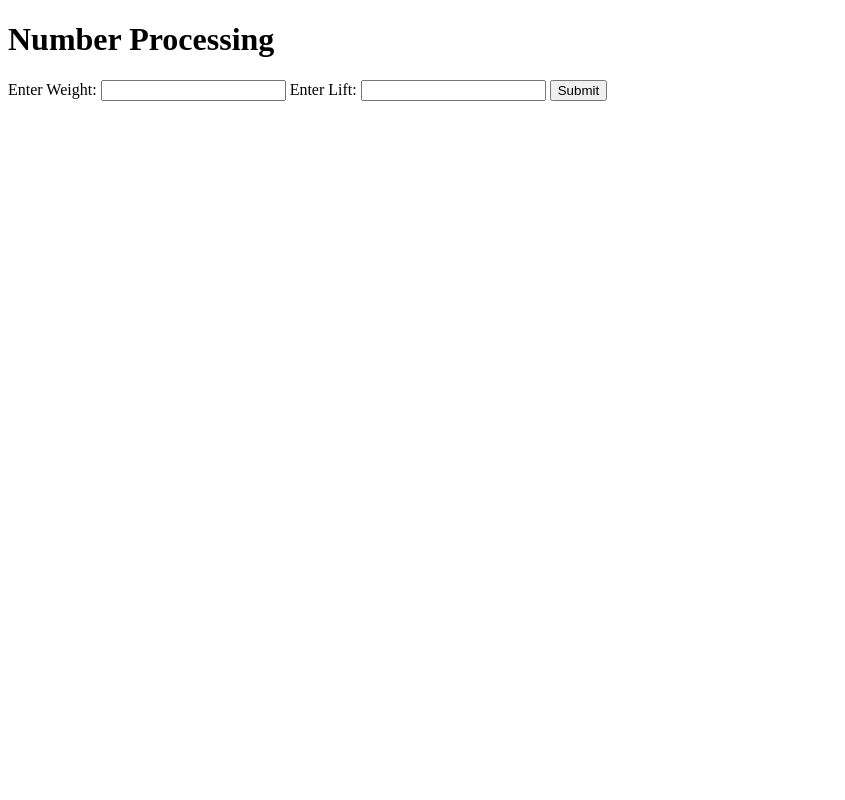
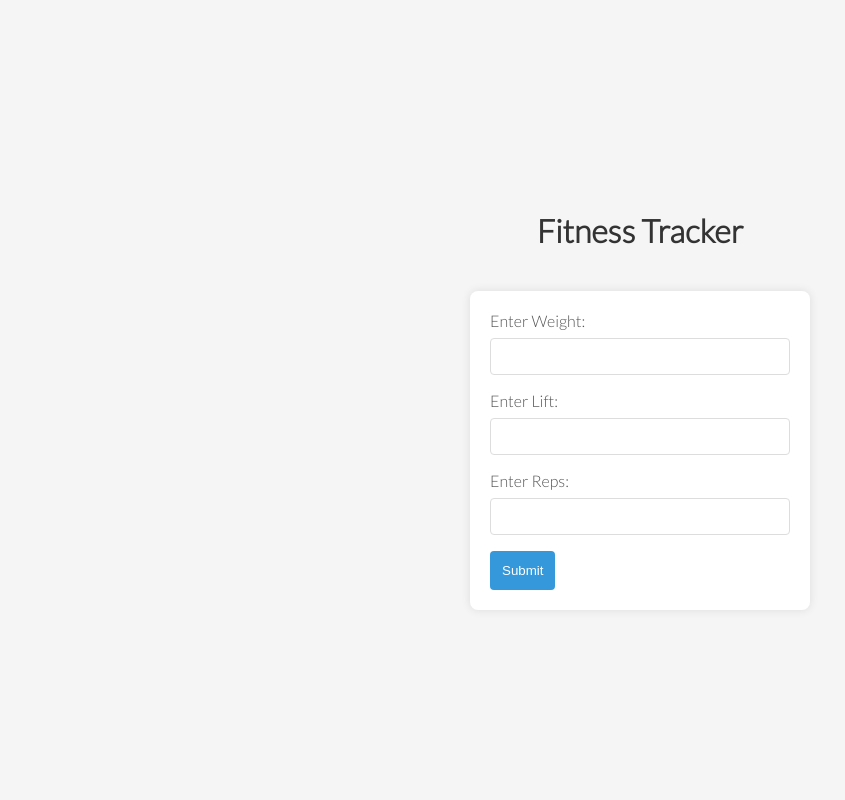
Before and after one commit to mattusuquen/Fitness-Tracker, a Flask app: template templates/index.html in a window 1280 px wide. Shown: the whole page, without its empty margins (0-845 px from the left). Run offline with Flask 3, Linux system fonts and the light colour scheme; the template is opened without the code that fills it, so the values that code supplies are empty.

Commit message:
css added

```diff
--- a/main.py
+++ b/main.py
@@ -4,17 +4,19 @@ from bs4 import BeautifulSoup
 from pandas import DataFrame
 import math
 import numpy as np
-app = Flask(__name__)
+app = Flask(__name__, static_url_path='/static')
 
 @app.route('/', methods=['GET', 'POST'])
 def index():
     result = None
     weight = 130
     lift = 205
+    #reps = 1
     if request.method == 'POST':
         # Get the number from the form
         weight = int(request.form.get('user_weight'))
         lift = int(request.form.get('user_lift'))
+        #reps = int(request.form.get('user_reps'))
 
     url = 'https://strengthlevel.com/strength-standards/bench-press'
     response = requests.get(url)
@@ -43,7 +45,7 @@ def index():
             for i in range(1,len(m)):
                 data.append([1, int(m[0][j]),int(m[i][j])])
                 output.append(i)
-        #weight, lift, constant
+        #constant,weight, lift
         x = np.array(data)
         y = np.array(output)
 
--- /dev/null
+++ b/static/css/styles.css
@@ -0,0 +1,58 @@
+body {
+    font-family: 'Lato', sans-serif;
+    background-color: #f5f5f5;
+    margin: 0;
+    padding: 0;
+    display: flex;
+    flex-direction: column;
+    align-items: center;
+    justify-content: center;
+    height: 100vh;
+}
+
+h1 {
+    color: #333;
+}
+
+form {
+    background-color: #fff;
+    border-radius: 8px;
+    box-shadow: 0 0 10px rgba(0, 0, 0, 0.1);
+    padding: 20px;
+    margin-top: 20px;
+    width: 300px;
+}
+
+label {
+    display: block;
+    margin-bottom: 8px;
+    color: #555;
+}
+
+input {
+    width: 100%;
+    padding: 10px;
+    margin-bottom: 16px;
+    box-sizing: border-box;
+    border: 1px solid #ddd;
+    border-radius: 4px;
+}
+
+button {
+    background-color: #3498db;
+    color: #fff;
+    padding: 12px;
+    border: none;
+    border-radius: 4px;
+    cursor: pointer;
+    transition: background-color 0.3s ease;
+}
+
+button:hover {
+    background-color: #2980b9;
+}
+
+p {
+    margin-top: 20px;
+    color: #555;
+}
--- a/templates/index.html
+++ b/templates/index.html
@@ -3,15 +3,21 @@
 <head>
     <meta charset="UTF-8">
     <meta name="viewport" content="width=device-width, initial-scale=1.0">
-    <title>Number Processing</title>
+    <link rel="stylesheet" type="text/css" href="{{ url_for('static', filename='css/styles.css') }}">
+    <link rel="preconnect" href="https://fonts.googleapis.com">
+    <link rel="preconnect" href="https://fonts.gstatic.com" crossorigin>
+    <link href="https://fonts.googleapis.com/css2?family=Lato:wght@300&display=swap" rel="stylesheet">
+    <title>Fitness Tracker</title>
 </head>
 <body>
-    <h1>Number Processing</h1>
+    <h1>Fitness Tracker</h1>
     <form method="post">
         <label for="user_input">Enter Weight:</label>
         <input type="text" id="user_weight" name="user_weight" required>
         <label for="user_input">Enter Lift:</label>
         <input type="text" id="user_lift" name="user_lift" required>
+        <label for="user_input">Enter Reps:</label>
+        <input type="text" id="user_reps" name="user_reps" required>
         <button type="submit">Submit</button>
     </form>
     {% if result %}
```
